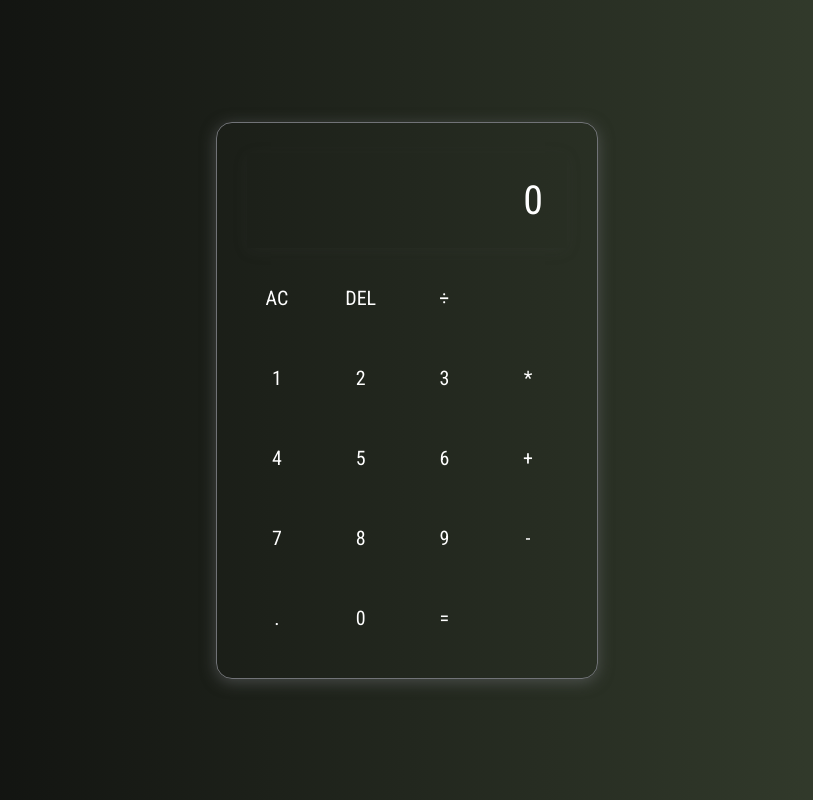
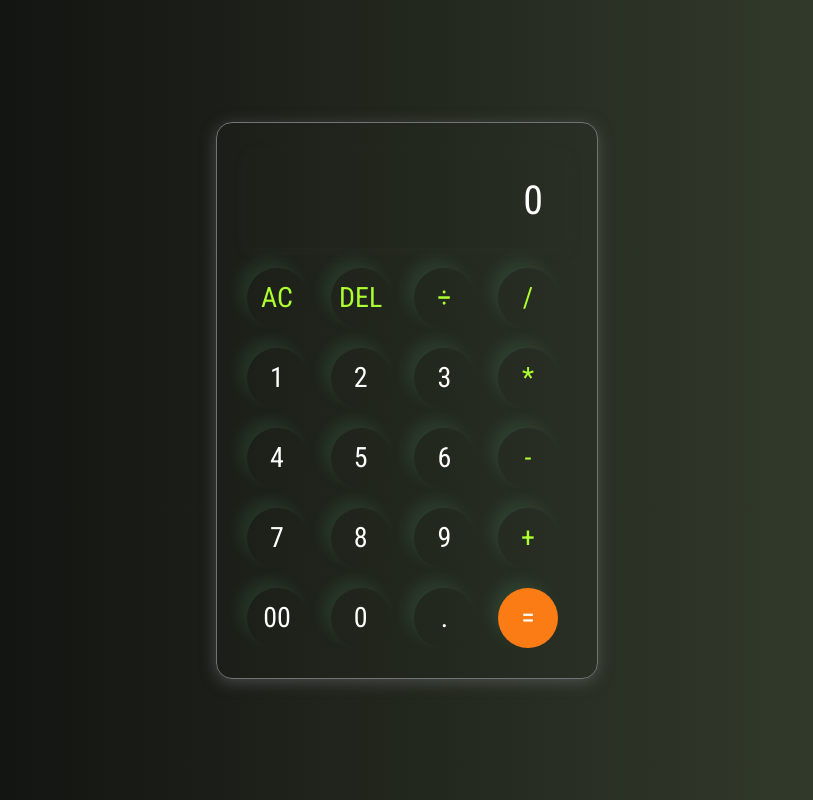
Before and after one commit to Ashutosh0413/calculator, a plain HTML site: page index.html in a window 1280 px wide. Shown: the whole page, without its empty margins (233-1046 px from the left). Drawn offline with Linux system fonts and the light colour scheme.

Commit message:
Updated the css and html and completed the Ui

```diff
--- a/index.html
+++ b/index.html
@@ -11,32 +11,35 @@
     <div class="calculator-container">
         <input type="text" placeholder="0">
         <div>
-            <button class="span-two">AC</button>
-            <button>DEL</button>
-            <button>÷</button>
+            <button class="operator">AC</button>
+            <button class="operator">DEL</button>
+            <button class="operator">÷</button>
+            <button class="operator">/</button>
+
         </div>
         <div>
             <button>1</button>
             <button>2</button>
             <button>3</button>
-            <button>*</button>
+            <button class="operator">*</button>
         </div>
         <div>
             <button>4</button>
             <button>5</button>
             <button>6</button>
-            <button>+</button>
+            <button class="operator">-</button>
         </div>
         <div>
             <button >7</button>
             <button>8</button>
             <button>9</button>
-            <button>-</button>
+            <button class="operator">+</button>
         </div>
         <div>
-            <button >.</button>
+            <button >00</button>
             <button>0</button>
-            <button class="span-two">=</button>
+            <button>.</button>
+            <button class="equalBtn">=</button>
         </div>
 
     </div>
--- a/styles.css
+++ b/styles.css
@@ -48,8 +48,18 @@ button{
     width: 60px;
     height: 60px;
     margin: 10px;
-    font-size: 20px;
+    font-size: 28px;
     border-radius: 50%;
     background: transparent;
     color:#ffffff;
+    cursor: pointer;
+    box-shadow: -8px -8px 15px rgba(120, 235, 164, 0.1);
 }
+
+.equalBtn{
+    background: #fb7c14;
+
+}
+.operator{
+    color: greenyellow;
+}
```
